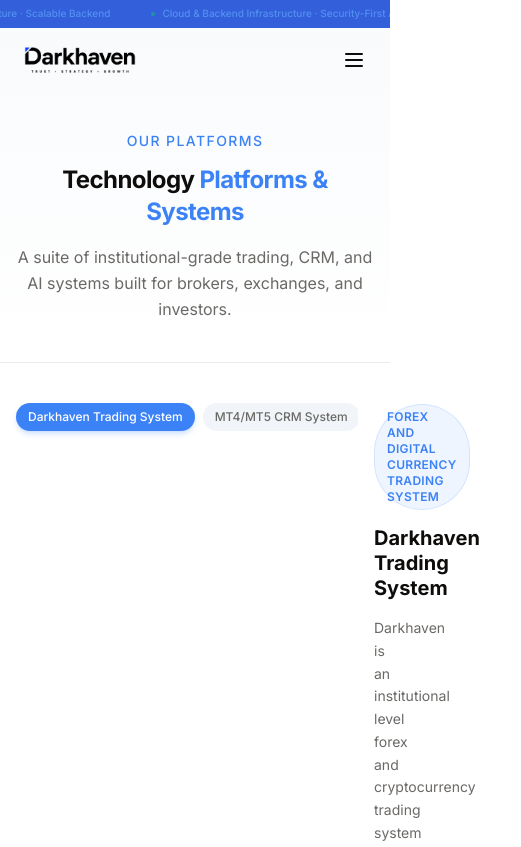
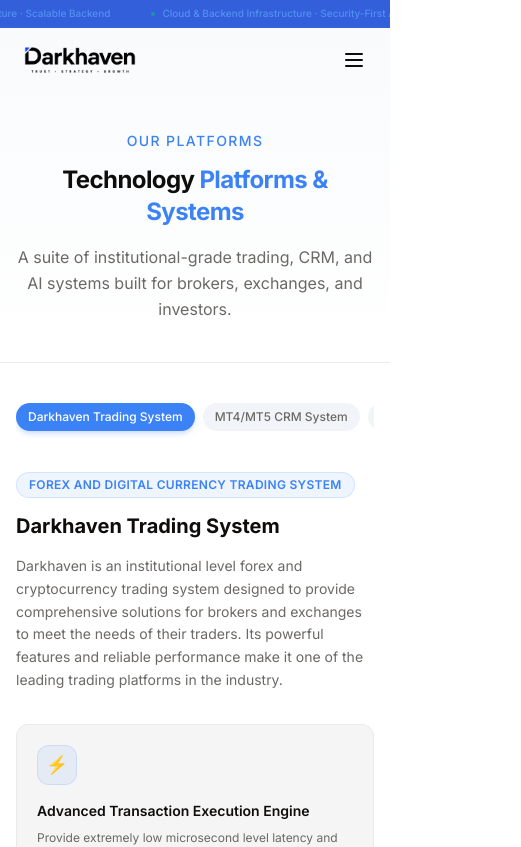
Before and after one commit to webteamgtc/darkhaven, a Next.js app: page /platforms in a window 390 px wide. Shown: the top 847 px of the page, 521 px wide, since content can reach past the window. Built offline with nearby package versions, Linux system fonts and the light colour scheme.

Commit message:
Fix platforms page mobile layout: move tabs outside flex, single col cards

```diff
--- a/src/app/platforms/page.tsx
+++ b/src/app/platforms/page.tsx
@@ -463,9 +463,29 @@
 
       {/* Sticky Layout */}
       <div className="max-w-7xl mx-auto px-4 sm:px-6 lg:px-8 py-10 sm:py-16">
+
+        {/* Mobile Tabs - outside flex, full width */}
+        <div className="lg:hidden w-full mb-8 overflow-x-auto">
+          <div className="flex gap-2 pb-2 min-w-max">
+            {sections.map((s) => (
+              <button
+                key={s.id}
+                onClick={() => scrollToSection(s.id)}
+                className={`px-3 py-1.5 rounded-full text-xs font-medium whitespace-nowrap transition-all ${
+                  activeSection === s.id
+                    ? "bg-blue text-white shadow-md shadow-blue/20"
+                    : "bg-slate-100 text-text-dark-3 hover:bg-slate-200"
+                }`}
+              >
+                {s.nav}
+              </button>
+            ))}
+          </div>
+        </div>
+
         <div className="flex gap-8 lg:gap-12 relative">
 
-          {/* Sticky Sidebar */}
+          {/* Sticky Sidebar - desktop only */}
           <aside className="hidden lg:block w-64 xl:w-72 flex-shrink-0">
             <div className="sticky top-28 rounded-2xl border border-black/[0.07] bg-white shadow-sm overflow-hidden">
               <div className="px-4 py-3 bg-slate-50 border-b border-black/[0.06]">
@@ -489,25 +509,6 @@
             </div>
           </aside>
 
-          {/* Mobile Tabs */}
-          <div className="lg:hidden w-full mb-8 -mx-4 px-4 overflow-x-auto">
-            <div className="flex gap-2 pb-2 min-w-max">
-              {sections.map((s) => (
-                <button
-                  key={s.id}
-                  onClick={() => scrollToSection(s.id)}
-                  className={`px-3 py-1.5 rounded-full text-xs font-medium whitespace-nowrap transition-all ${
-                    activeSection === s.id
-                      ? "bg-blue text-white shadow-md shadow-blue/20"
-                      : "bg-slate-100 text-text-dark-3 hover:bg-slate-200"
-                  }`}
-                >
-                  {s.nav}
-                </button>
-              ))}
-            </div>
-          </div>
-
           {/* Content */}
           <div className="flex-1 min-w-0 space-y-20 sm:space-y-28">
             {sections.map((section) => (
@@ -526,7 +527,7 @@
                 </div>
 
                 {/* Feature Cards */}
-                <div className="grid sm:grid-cols-2 xl:grid-cols-3 gap-4 sm:gap-5">
+                <div className="grid grid-cols-1 sm:grid-cols-2 xl:grid-cols-3 gap-4 sm:gap-5">
                   {section.features.map((feat, j) => (
                     <div
                       key={j}
```
Also changed, not shown: 1 other file (tests, documents, lock files or other folders).
